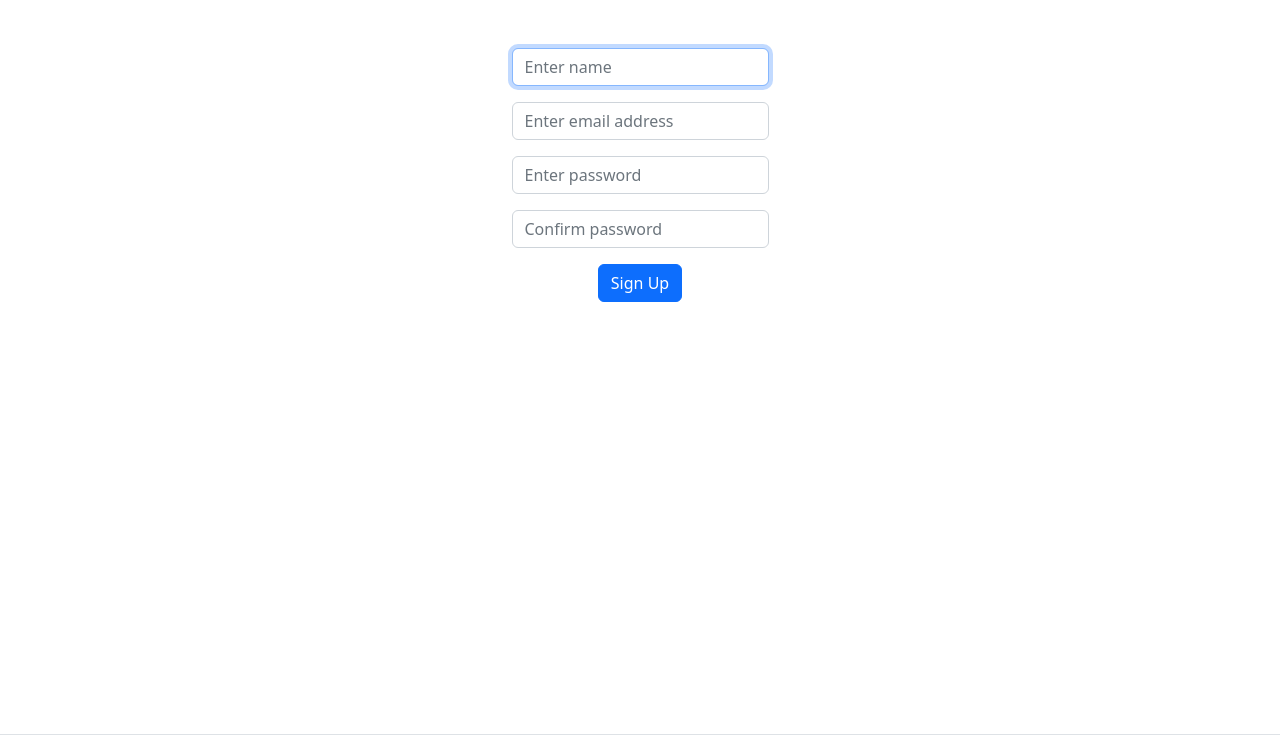
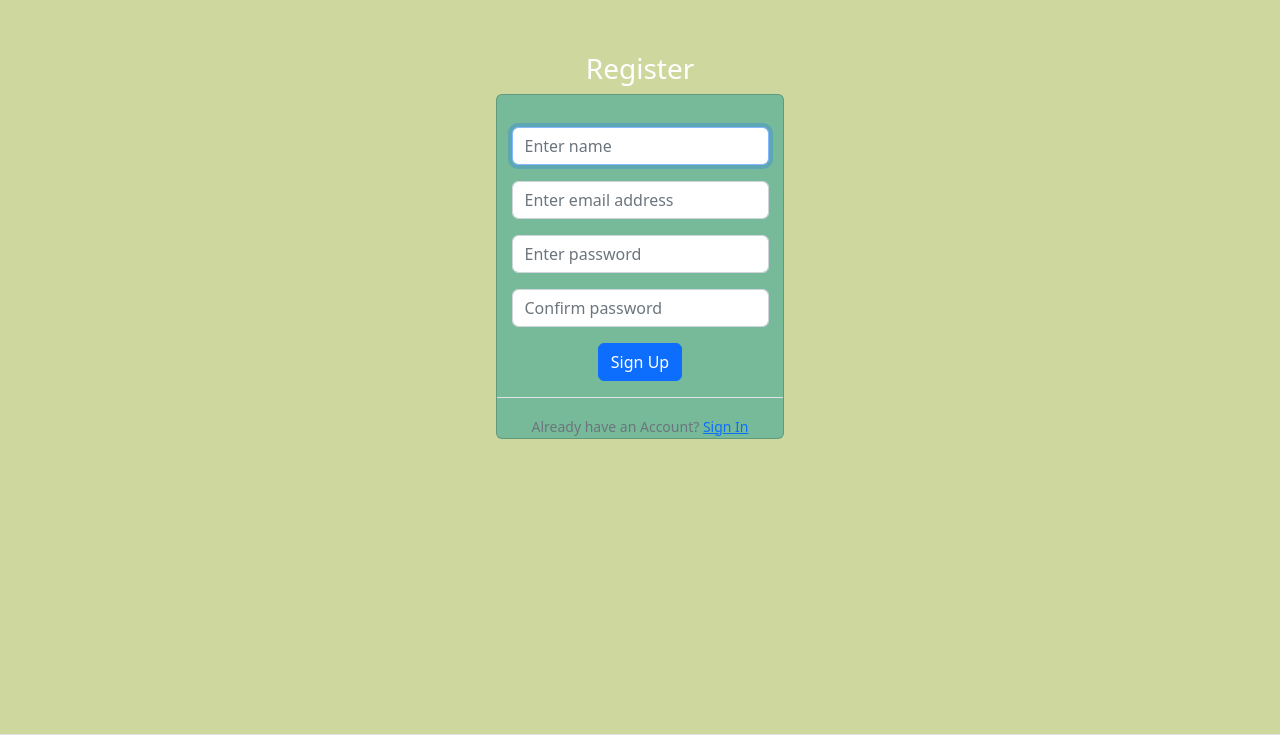
Before and after one commit to jbettenh/groundhog, a Flask app: page /auth/register in a window 1280 px wide. Shown: the top 735 px of the page. Run offline with Flask 3, Linux system fonts and the light colour scheme.

Commit message:
Update background color and login and register pages

```diff
--- a/groundhog/static/styles.css
+++ b/groundhog/static/styles.css
@@ -3,3 +3,17 @@ nav .navbar-brand
 {
     font-size: x-large;
 }
+
+body {
+    background-color: #CED89E;
+    color: #76BA99;
+}
+
+h3 {
+    color: white;
+}
+
+.sub-box {
+    background-color: #76BA99;
+    width: 18rem;
+}
--- a/groundhog/templates/auth/register.html
+++ b/groundhog/templates/auth/register.html
@@ -5,21 +5,36 @@ Register
 {% endblock %}
 
 {% block main %}
+<div class="my-1">
+    <h3>Register</h3>
+</div>
+<div class="card my-2 mx-auto w-30 sub-box">
+    <div class="my-3">
         <form action="/auth/register" method="POST">
-    <div class="mb-3">
+
+            <div class="my-3">
                 <input type="text" name="username" placeholder="Enter name" class="form-control mx-auto w-auto" required
                     autofocus>
             </div>
-    <div class="mb-3">
-        <input type="email" name="email" placeholder="Enter email address" class="form-control mx-auto w-auto" required>
+            <div class="my-3">
+                <input type="email" name="email" placeholder="Enter email address" class="form-control mx-auto w-auto"
+                    required>
             </div>
-    <div class="mb-3">
-        <input type="text" name="password" placeholder="Enter password" class="form-control mx-auto w-auto" required>
+            <div class="my-3">
+                <input type="text" name="password" placeholder="Enter password" class="form-control mx-auto w-auto"
+                    required>
             </div>
-    <div class="mb-3">
-        <input type="text" name="confirmation" placeholder="Confirm password" class="form-control mx-auto w-auto"
-            required>
+            <div class="my-3">
+                <input type="text" name="confirmation" placeholder="Confirm password"
+                    class="form-control mx-auto w-auto" required>
             </div>
             <button type="submit" class="btn btn-primary">Sign Up</button>
         </form>
+    </div>
+    <div class="border-top pt-3">
+        <small class="text-muted">Already have an Account? <a class="ml-2" href="{{ url_for('auth.login') }}">Sign
+                In</a>
+        </small>
+    </div>
+</div>
 {% endblock %}
```
Also changed, not shown: groundhog/templates/auth/login.html (+20 -8 lines). Lines whose indentation alone changed are shown as unchanged.
